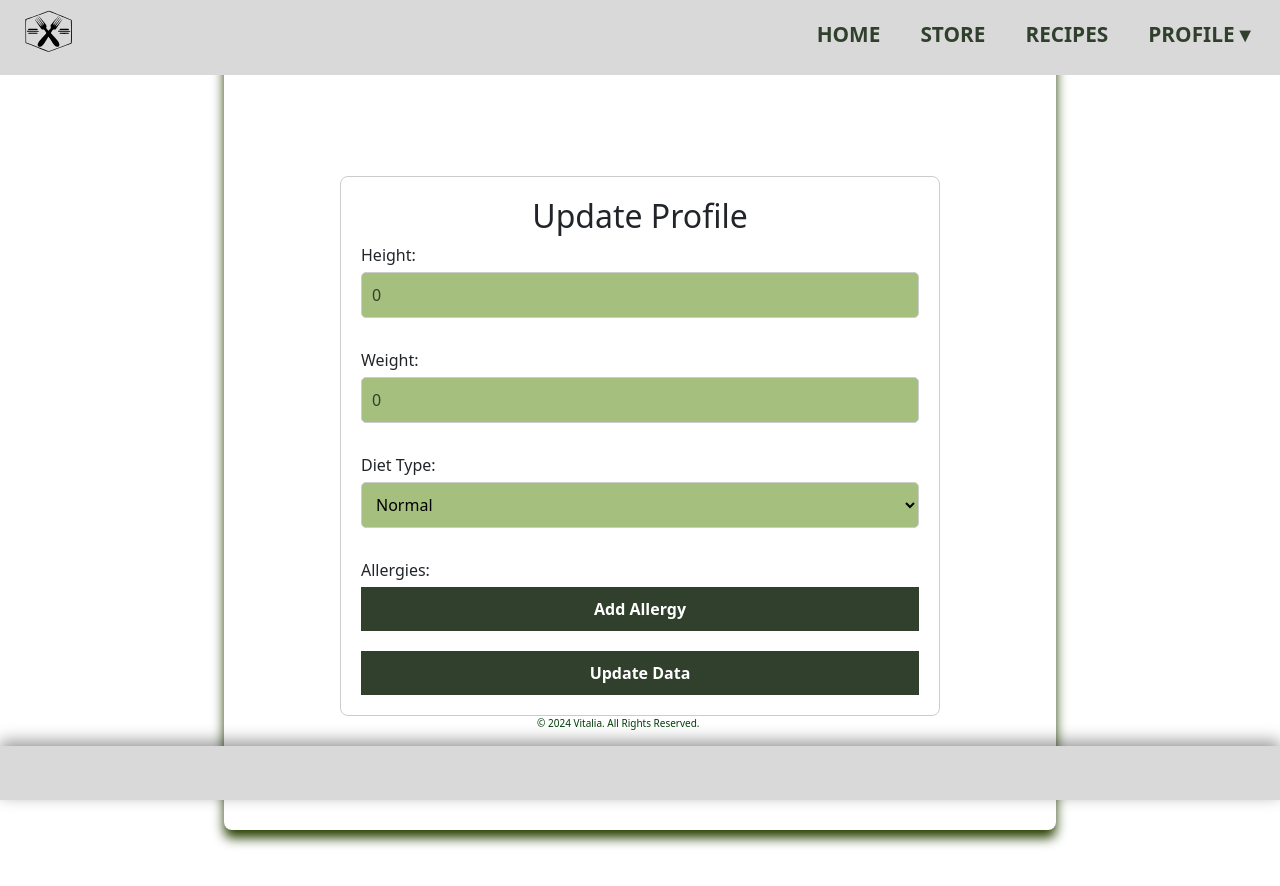
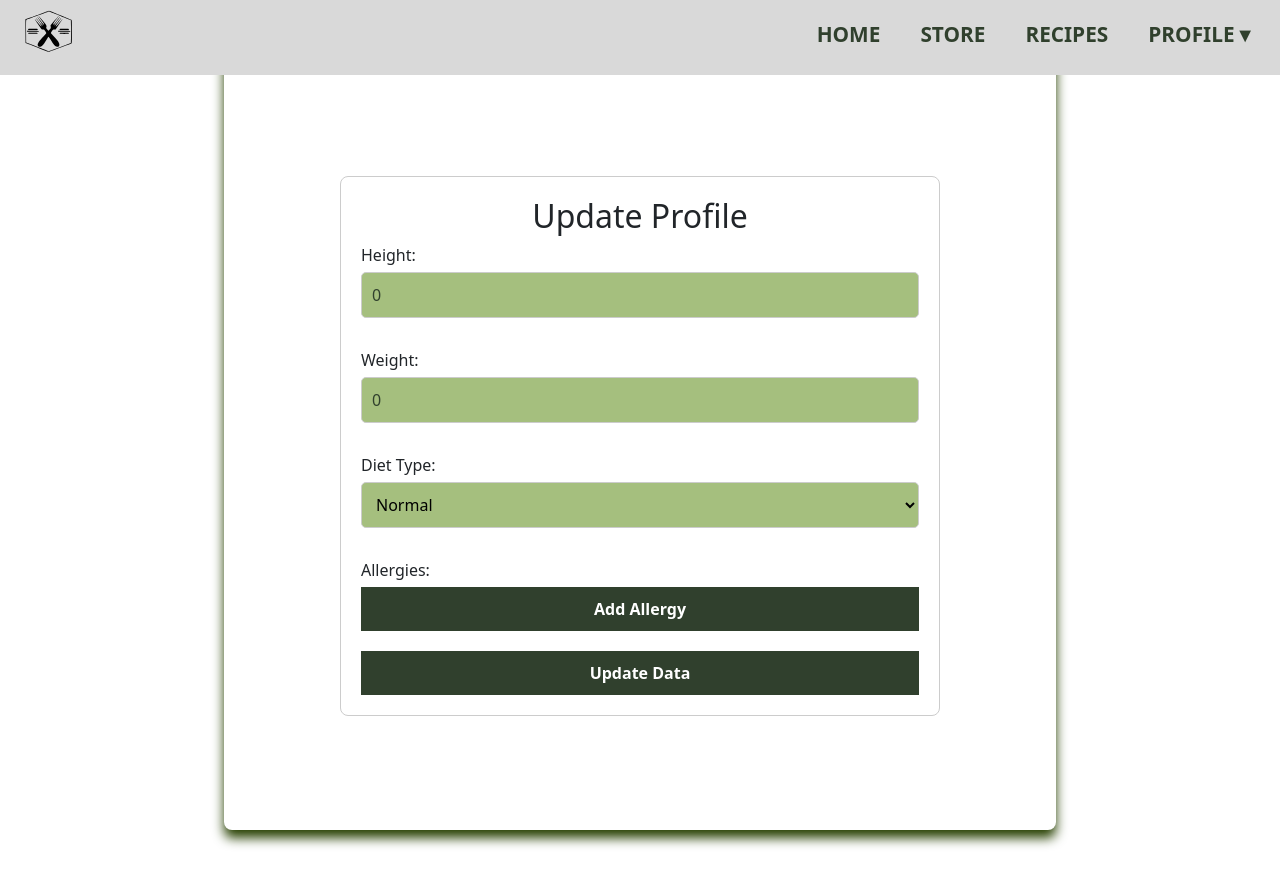
Before and after one commit to Vjcm16192003/Proyecto_Vanguardia_Grupo3, a React (Create React App) app in the folder vitalia/: page /perfil in a window 1280 px wide. Shown: the top 886 px of the page. Built offline with nearby package versions, Linux system fonts and the light colour scheme.

Commit message:
little Fix

```diff
--- a/vitalia/src/Modules/UpdatePerfil.jsx
+++ b/vitalia/src/Modules/UpdatePerfil.jsx
@@ -174,7 +174,7 @@ function UpdatePerfil() {
 
 
 
-      <div className="container2"style={{ paddingTop: `${20 + 8 * allergyCount}vw` }}>
+      <div className="container2" style={{ paddingTop: `${20 + 8 * allergyCount}vw` }}>
         <div className="registration-box1">
           <h2 id="header-update">Update Profile</h2>
 
@@ -219,7 +219,7 @@ function UpdatePerfil() {
 
           <div className="form-group1">
             <label htmlFor="allergies">Allergies:</label>
-            {userData.allergies.map((allergy, index) => (
+            {userData && userData.allergies && userData.allergies.map((allergy, index) => (
               <div key={index}>
                 <input
                   type="text"
@@ -239,15 +239,6 @@ function UpdatePerfil() {
         </div>
       </div>
 
-
-      <footer id="foo">
-        <div class="footer-rights">
-          <p>© 2024 Vitalia. All Rights Reserved. </p>
-
-        </div>
-
-      </footer>
-
     </div>
   );
 }
```
Lines whose indentation alone changed are shown as unchanged.
